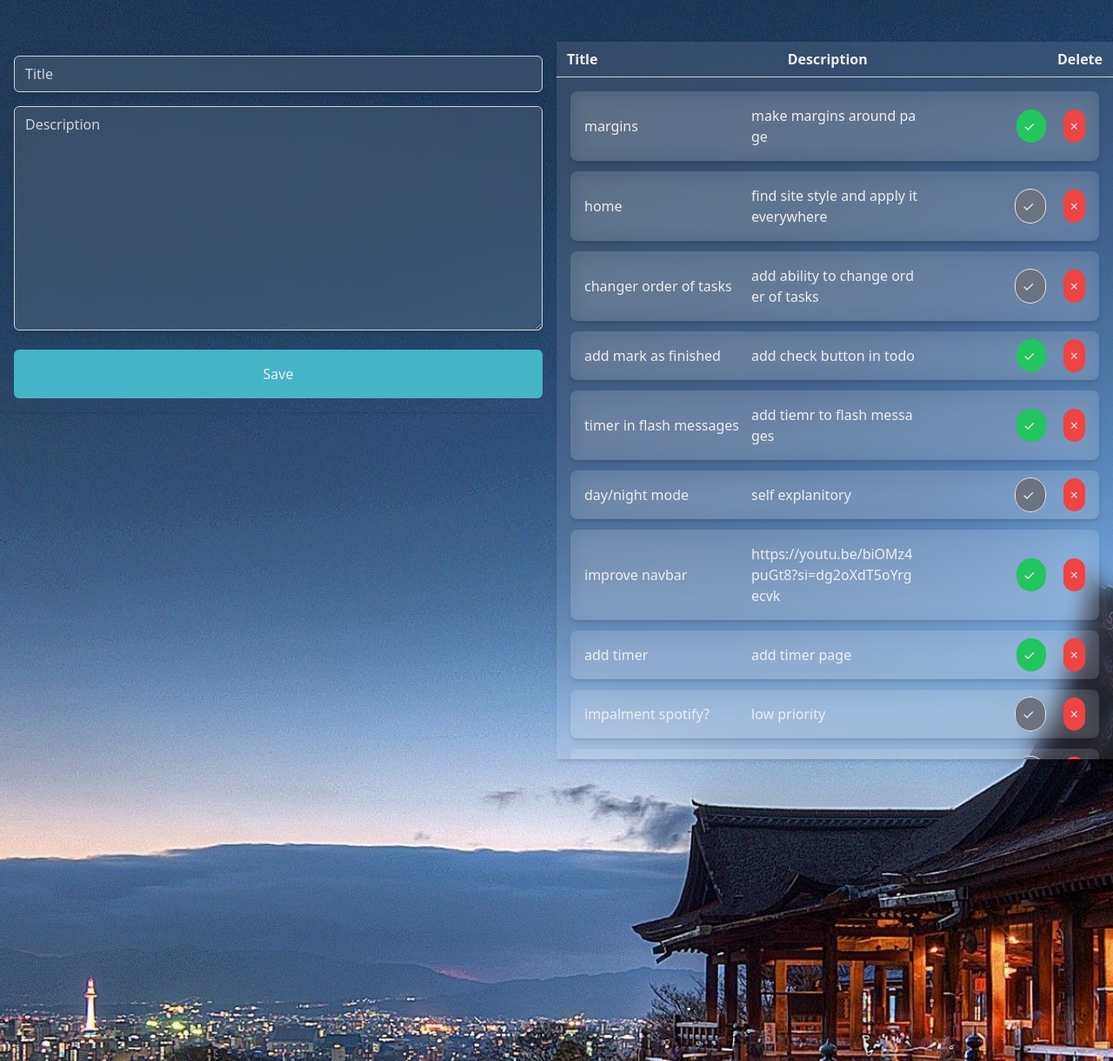
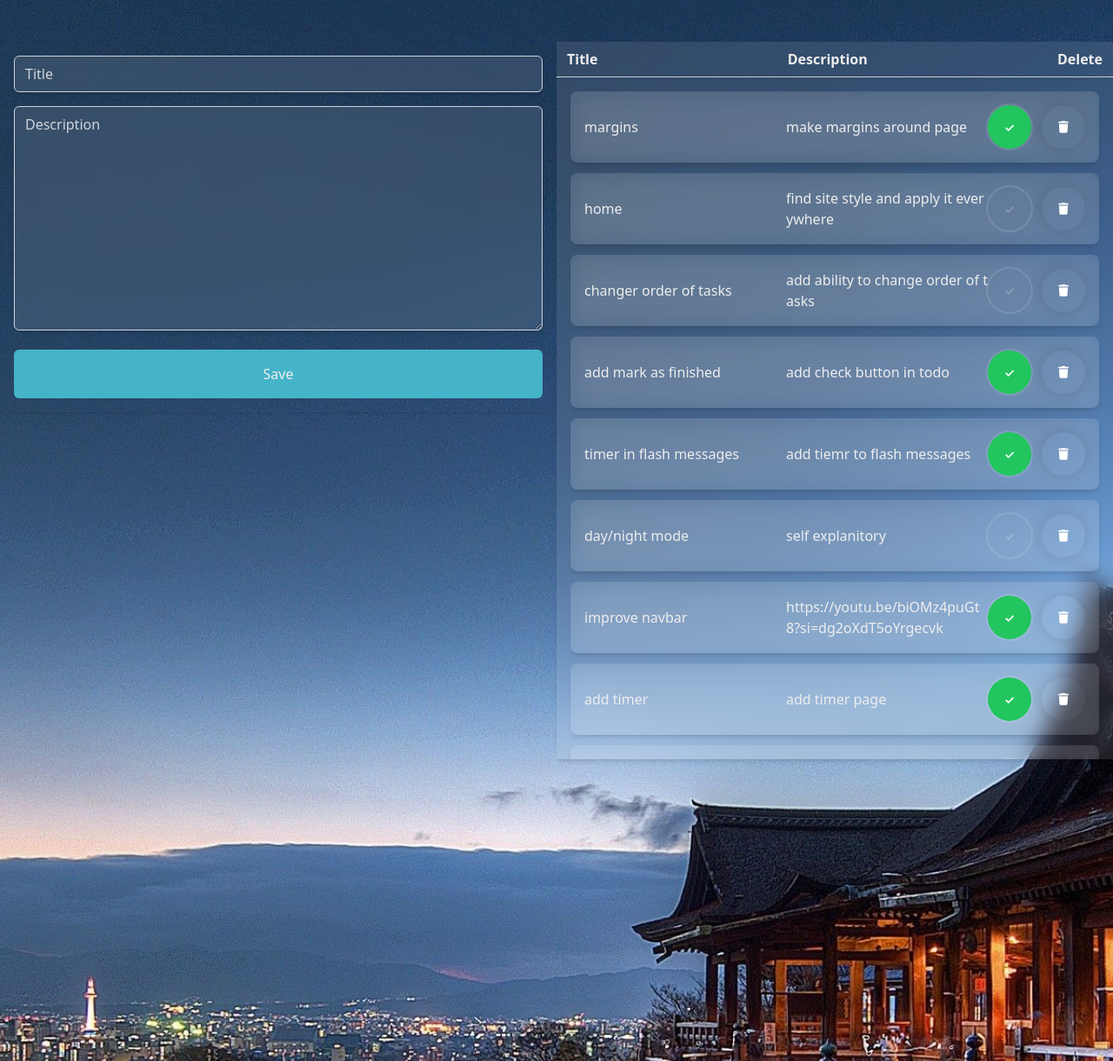
Before and after one commit to IgorD-lab/Focus, a Flask app: page /todo in a window 1280 px wide. Shown: the part 64-1284 px from the top of the page at 87% size. Run offline with Flask 3, Linux system fonts and the light colour scheme; a user stored in the database is signed in; some libraries are stand-ins or nearby versions.

Commit message:
Changed buttons

```diff
--- a/website/static/css/main.css
+++ b/website/static/css/main.css
@@ -12,3 +12,218 @@
   -ms-overflow-style: none; /* IE and Edge */
   scrollbar-width: none; /* Firefox */
 }
+
+.flex-1-c {
+  display: flex;
+  justify-content: flex-end; /* Align buttons to the right */
+  align-items: center; /* Align items vertically in the center */
+}
+
+/* BUTTONS */
+.button {
+  width: 50px;
+  height: 50px;
+  border-radius: 50%;
+  border: none;
+  font-weight: 600;
+  display: flex;
+  align-items: center;
+  justify-content: center;
+  box-shadow: 0px 0px 20px rgba(0, 0, 0, 0.164);
+  cursor: pointer;
+  transition-duration: 0.3s;
+  overflow: hidden;
+  position: relative;
+}
+
+.svgIcon {
+  width: 12px;
+  transition-duration: 0.3s;
+}
+
+.svgIcon path {
+  fill: white;
+}
+
+.button:hover {
+  width: 50px;
+  border-radius: 100px;
+  transition-duration: 0.3s;
+  background-color: rgb(255, 69, 69);
+  align-items: center;
+}
+
+.button:hover .svgIcon {
+  width: 50px;
+  transition-duration: 0.3s;
+  transform: translateY(100%);
+}
+
+.button::before {
+  position: absolute;
+  top: -17px;
+  content: "Delete";
+  color: white;
+  transition-duration: 0.3s;
+  font-size: 2px;
+}
+
+.button:hover::before {
+  font-size: 13px;
+  opacity: 1;
+  transform: translateY(30px);
+  transition-duration: 0.3s;
+}
+
+/* Animated complete button */
+
+.animated-button-not-complete {
+  position: relative;
+  display: inline-block;
+  width: 50px; /* Match the width of the first button */
+  height: 50px; /* Match the height of the first button */
+  padding: 6px 12px;
+  border: none;
+  font-size: 14px;
+  background-color: inherit;
+  border-radius: 100px;
+  font-weight: 600;
+  color: #ffffff40;
+  box-shadow: 0 0 0 2px #ffffff20;
+  cursor: pointer;
+  overflow: hidden;
+  transition: all 0.6s cubic-bezier(0.23, 1, 0.32, 1);
+}
+
+.animated-button-not-complete span:last-child {
+  position: absolute;
+  top: 50%;
+  left: 50%;
+  transform: translate(-50%, -50%);
+  width: 15px;
+  height: 15px;
+  background-color: #4caf50;
+  border-radius: 50%;
+  opacity: 0;
+  transition: all 0.8s cubic-bezier(0.23, 1, 0.32, 1);
+}
+
+.animated-button-not-complete span:first-child {
+  position: relative;
+  z-index: 1;
+}
+
+.animated-button-not-complete:hover {
+  box-shadow: 0 0 0 5px #00695c;
+  color: #ffffff;
+}
+
+.animated-button-not-complete:active {
+  scale: 0.95;
+}
+
+.animated-button-not-complete:hover span:last-child {
+  width: 150px;
+  height: 150px;
+  opacity: 1;
+}
+
+.animated-button {
+  position: relative;
+  display: inline-block;
+  padding: 6px 12px;
+  border: none;
+  font-size: 14px;
+  background-color: inherit;
+  border-radius: 100px;
+  font-weight: 600;
+  color: #ffffff40;
+  box-shadow: 0 0 0 2px #ffffff20;
+  cursor: pointer;
+  overflow: hidden;
+  transition: all 0.6s cubic-bezier(0.23, 1, 0.32, 1);
+}
+
+.animated-button span:last-child {
+  position: absolute;
+  top: 50%;
+  left: 50%;
+  transform: translate(-50%, -50%);
+  width: 15px;
+  height: 15px;
+  background-color: #2196f3;
+  border-radius: 50%;
+  opacity: 0;
+  transition: all 0.8s cubic-bezier(0.23, 1, 0.32, 1);
+}
+
+.animated-button span:first-child {
+  position: relative;
+  z-index: 1;
+}
+
+.animated-button:hover {
+  box-shadow: 0 0 0 5px #2195f360;
+  color: #ffffff;
+}
+
+.animated-button:active {
+  scale: 0.95;
+}
+
+.animated-button:hover span:last-child {
+  width: 150px;
+  height: 150px;
+  opacity: 1;
+}
+
+/* Animated delete button */
+
+.animated-button-del {
+  position: relative;
+  display: inline-block;
+  padding: 6px 12px;
+  border: none;
+  font-size: 14px;
+  background-color: inherit;
+  border-radius: 100px;
+  font-weight: 600;
+  color: #ffffff40;
+  box-shadow: 0 0 0 2px #ffffff20;
+  cursor: pointer;
+  overflow: hidden;
+  transition: all 0.6s cubic-bezier(0.23, 1, 0.32, 1);
+}
+
+.animated-button-del span:last-child {
+  position: absolute;
+  top: 50%;
+  left: 50%;
+  transform: translate(-50%, -50%);
+  width: 15px;
+  height: 15px;
+  background-color: #ff0000;
+  border-radius: 50%;
+  opacity: 0;
+  transition: all 0.8s cubic-bezier(0.23, 1, 0.32, 1);
+}
+
+.animated-button-del span:first-child {
+  position: relative;
+  z-index: 1;
+}
+
+.animated-button-del:hover {
+  box-shadow: 0 0 0 5px #f44336;
+  color: #ffffff;
+}
+
+.animated-button-del:active {
+  scale: 0.95;
+}
+
+.animated-button-del:hover span:last-child {
+  width: 150px;
+  height: 150px;
+  opacity: 1;
+}
--- a/website/static/css/src/output.css
+++ b/website/static/css/src/output.css
@@ -680,10 +680,6 @@
   margin-left: 0.75rem;
 }
 
-.ml-4 {
-  margin-left: 1rem;
-}
-
 .ml-5 {
   margin-left: 1.25rem;
 }
@@ -1001,11 +997,6 @@
   background-color: rgb(243 244 246 / var(--tw-bg-opacity));
 }
 
-.bg-gray-500 {
-  --tw-bg-opacity: 1;
-  background-color: rgb(107 114 128 / var(--tw-bg-opacity));
-}
-
 .bg-gray-800 {
   --tw-bg-opacity: 1;
   background-color: rgb(31 41 55 / var(--tw-bg-opacity));
@@ -1272,11 +1263,6 @@
 .text-primaryD {
   --tw-text-opacity: 1;
   color: rgb(0 173 181 / var(--tw-text-opacity));
-}
-
-.text-red-500 {
-  --tw-text-opacity: 1;
-  color: rgb(239 68 68 / var(--tw-text-opacity));
 }
 
 .text-textD {
--- a/website/templates/layout.html
+++ b/website/templates/layout.html
@@ -4,7 +4,7 @@
   <head>
     <meta charset="UTF-8" />
     <meta name="viewport" content="width=device-width, initial-scale=1.0" />
-
+    <link rel="icon" type="image/png" href="../static/images/focusIcon.png" />
     <link
       href="https://cdn.tailwindcss.com/2.2.19/tailwind.min.css"
       rel="stylesheet"
--- a/website/templates/todo.html
+++ b/website/templates/todo.html
@@ -66,30 +66,36 @@
               <div class="flex-1">
                 <p class="break-all text-textD">{{ todo.description }}</p>
               </div>
-              <div class="flex-1 text-right">
+              <div class="flex-1-c text-right">
                 {% if todo.completed %}
-                <a
-                  href="#"
+                <button
                   onclick="completeTodo('{{ todo.id }}')"
-                  class="ml-5 text-textD bg-green-500 rounded-full p-2"
+                  class="animated-button-not-complete ml-auto bg-green-500 text-white"
                 >
                   <span>&check;</span>
-                </a>
+                  <span></span>
+                </button>
                 {% else %}
-                <a
-                  href="#"
+                <button
                   onclick="completeTodo('{{ todo.id }}')"
-                  class="ml-5 border bg-gray-500 rounded-full p-2 text-textD"
+                  class="animated-button-not-complete ml-auto"
                 >
                   <span>&check;</span>
-                </a>
+                  <span></span>
+                </button>
                 {% endif %}
-                <a
-                  href="#"
+                <button
                   onclick="deleteTodo('{{ todo.id }}')"
-                  class="ml-5 text-textD bg-red-500 rounded-full p-2"
-                  ><span aria-hidden="true">&times;</span></a
+                  class="button ml-3"
                 >
+                  <span
+                    ><svg viewBox="0 0 448 512" class="svgIcon">
+                      <path
+                        d="M135.2 17.7L128 32H32C14.3 32 0 46.3 0 64S14.3 96 32 96H416c17.7 0 32-14.3 32-32s-14.3-32-32-32H320l-7.2-14.3C307.4 6.8 296.3 0 284.2 0H163.8c-12.1 0-23.2 6.8-28.6 17.7zM416 128H32L53.2 467c1.6 25.3 22.6 45 47.9 45H346.9c25.3 0 46.3-19.7 47.9-45L416 128z"
+                      ></path></svg
+                  ></span>
+                  <span></span>
+                </button>
               </div>
             </div>
           </div>
```
Also changed, not shown: website/templates/notes.html (+6 -2 lines), instance/database.db, website/static/images/focusIcon.png (added).
